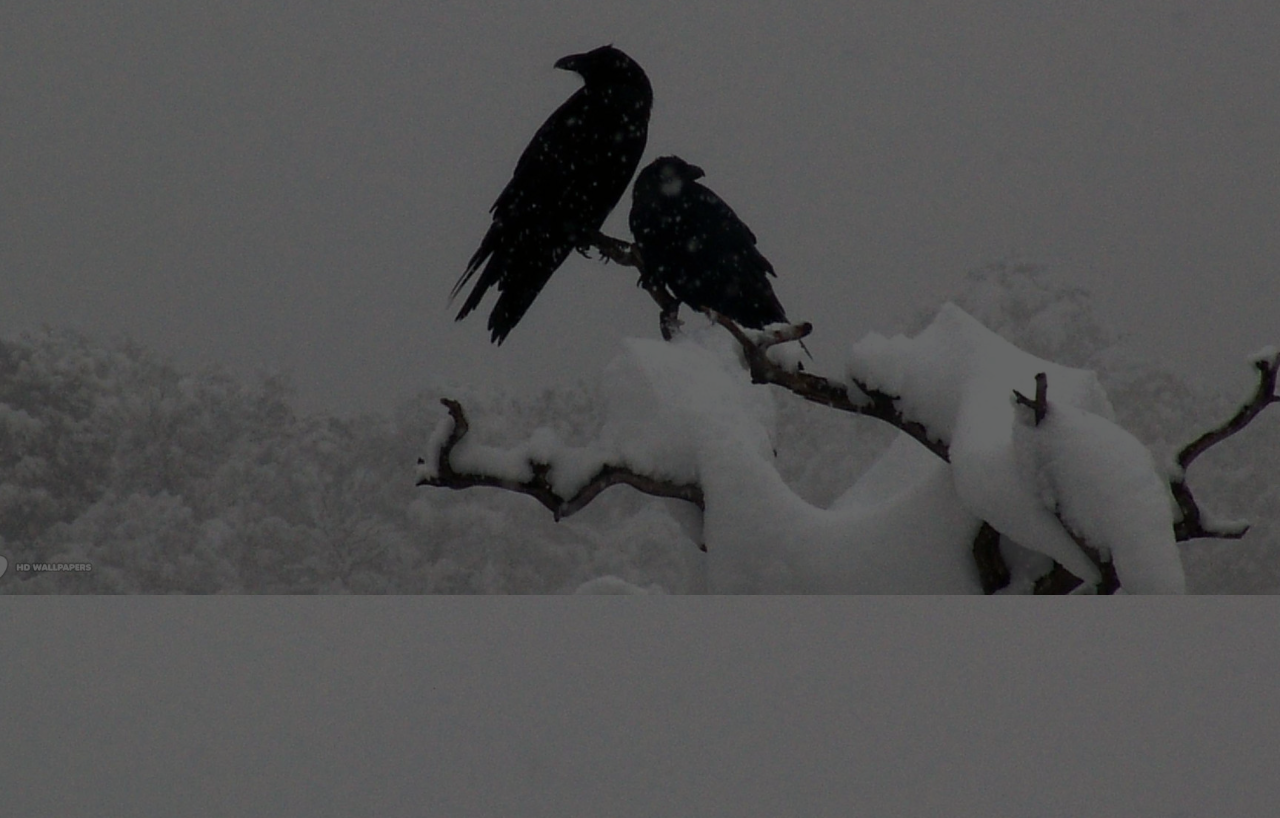
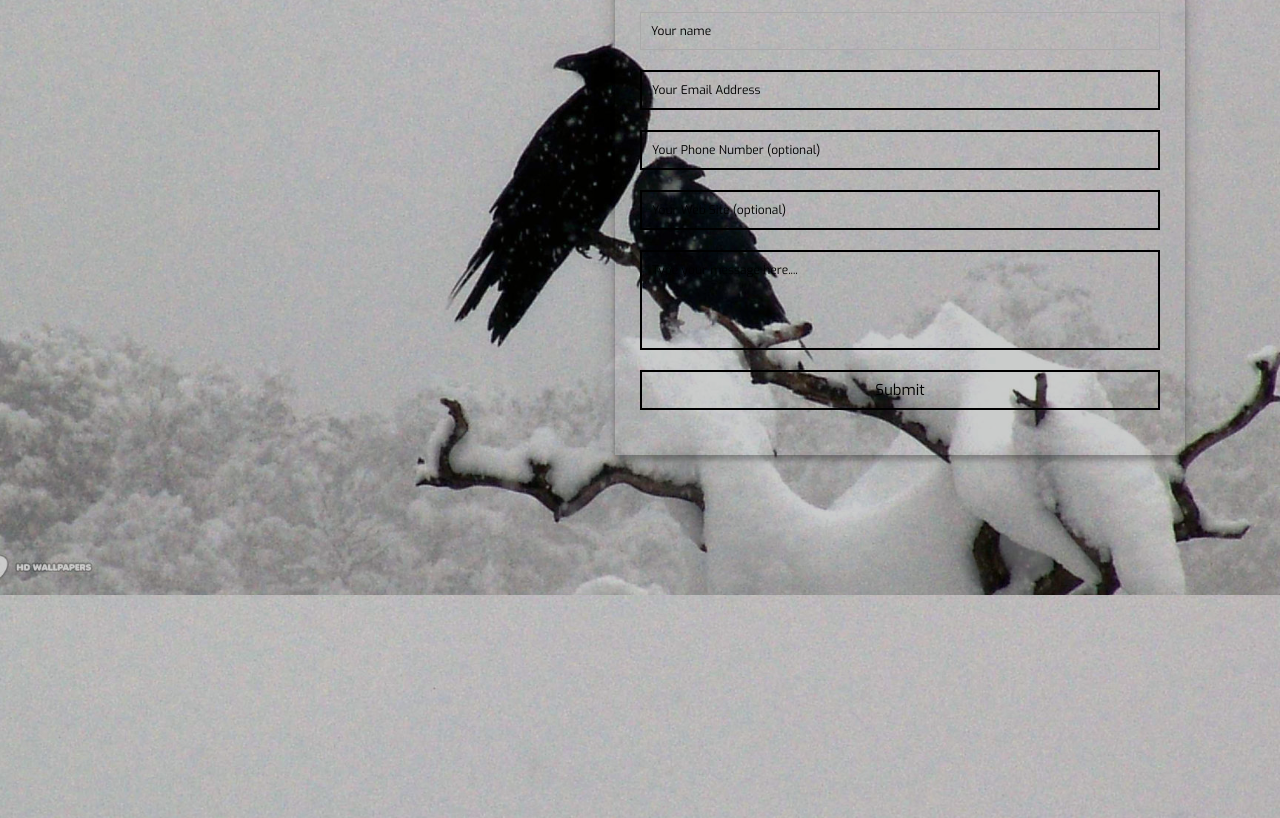
Before and after one commit to Code-Institute-Submissions/canarythirddraft, a plain HTML site: page contact.html in a window 1280 px wide. Shown: the part 239-1057 px from the top of the page. Drawn offline with nearby package versions, Linux system fonts and the light colour scheme.

Commit message:
contact form adapted and styled to suit page

```diff
--- a/assets/css/style.css
+++ b/assets/css/style.css
@@ -69,13 +69,14 @@ div.preview {
 
 .about-div {
     background-color: transparent;
-    min-height: 60vh;
+    min-height: 400px;
     max-width: 590px;
     padding: 25px;
     float: right;
     margin-right: 100px;
     margin-top: 60px;
     text-align: justify;
+    box-shadow: 0 0 20px 0 rgba(0, 0, 0, 0.2), 0 5px 5px 0 rgba(0, 0, 0, 0.24);
 }
 
 .about {
@@ -202,14 +203,21 @@ div.preview {
 
 /* ------------------------------------------------------- Contacts */
 
+.full-light {
+    background-image: linear-gradient(to bottom, rgba(0, 0, 0, 0.2), rgba(0, 0, 0, 0.2)), url('../images/driftcrows.jpg');
+    height: 150vh;
+    margin-top: 25px;
+    background-attachment: fixed;
+}
 
+.form-container {
+  max-width: 600px;
+  margin-right: 80px;
+  position: relative;
+  float: right;
+}
 
-.container {
-  max-width: 400px;
-  width: 100%;
-  margin: 0 auto;
-  position: relative;
-}
+/* -------- Style input font -------- */
 
 #contact input[type="text"],
 #contact input[type="email"],
@@ -217,13 +225,13 @@ div.preview {
 #contact input[type="url"],
 #contact textarea,
 #contact button[type="submit"] {
-  font: 400 12px/16px "Roboto", Helvetica, Arial, sans-serif;
+  font: 400 12px/16px "Exo", sans-serif;
 }
 
 #contact {
-  background: #F9F9F9;
+  background-color: transparent;
   padding: 25px;
-  margin: 150px 0;
+  margin: 100px 0;
   box-shadow: 0 0 20px 0 rgba(0, 0, 0, 0.2), 0 5px 5px 0 rgba(0, 0, 0, 0.24);
 }
 
@@ -232,6 +240,7 @@ div.preview {
   font-size: 30px;
   font-weight: 300;
   margin-bottom: 10px;
+  color: black;
 }
 
 #contact h4 {
@@ -239,15 +248,23 @@ div.preview {
   display: block;
   font-size: 13px;
   font-weight: 400;
+  color: black;
 }
 
 fieldset {
   border: medium none !important;
-  margin: 0 0 10px;
+  margin: 0 0 15px;
   min-width: 100%;
   padding: 0;
   width: 100%;
 }
+
+#contact input::placeholder,
+#contact textarea::placeholder {
+  color: black;
+}
+
+
 
 #contact input[type="text"],
 #contact input[type="email"],
@@ -255,8 +272,8 @@ fieldset {
 #contact input[type="url"],
 #contact textarea {
   width: 100%;
-  border: 1px solid #ccc;
-  background: #FFF;
+  border: 2px solid black;
+  background: transparent;
   margin: 0 0 5px;
   padding: 10px;
 }
@@ -281,9 +298,9 @@ fieldset {
 #contact button[type="submit"] {
   cursor: pointer;
   width: 100%;
-  border: none;
-  background: #4CAF50;
-  color: #FFF;
+  border: 2px solid black;
+  background: transparent;
+  color: black;
   margin: 0 0 5px;
   padding: 10px;
   font-size: 15px;
@@ -298,10 +315,6 @@ fieldset {
 
 #contact button[type="submit"]:active {
   box-shadow: inset 0 1px 3px rgba(0, 0, 0, 0.5);
-}
-
-.copyright {
-  text-align: center;
 }
 
 #contact input:focus,
--- a/contact.html
+++ b/contact.html
@@ -29,11 +29,33 @@
     <section>
         <div class="container-fluid">
             <div class="row">
-                <div class="drift full-drift">
-                    <div class="col-xs-6">
-                        <div class="contact-div">
+                <div class="drift full-light">
+                    <div class="col-xs-12 form-container">
 
-                        </div>
+                          <form id="contact" action="" method="post">
+                              <h3>Contact Canary</h3>
+                              <h4>Contact us to book a gig</h4>
+                              <fieldset>
+                                <input placeholder="Your name" type="text" tabindex="1" required autofocus>
+                              </fieldset>
+                              <fieldset>
+                                <input placeholder="Your Email Address" type="email" tabindex="2" required>
+                              </fieldset>
+                              <fieldset>
+                                <input placeholder="Your Phone Number (optional)" type="tel" tabindex="3" required>
+                              </fieldset>
+                              <fieldset>
+                                <input placeholder="Your Web Site (optional)" type="url" tabindex="4" required>
+                              </fieldset>
+                              <fieldset>
+                                <textarea placeholder="Type your message here...." tabindex="5" required></textarea>
+                              </fieldset>
+                              <fieldset>
+                                <button name="submit" type="submit" id="contact-submit" data-submit="...Sending">Submit</button>
+                              </fieldset>
+                          </form>
+
+                      </div>
 
                     </div>
 
```
Also changed, not shown: index.html (line endings or trailing spaces).
